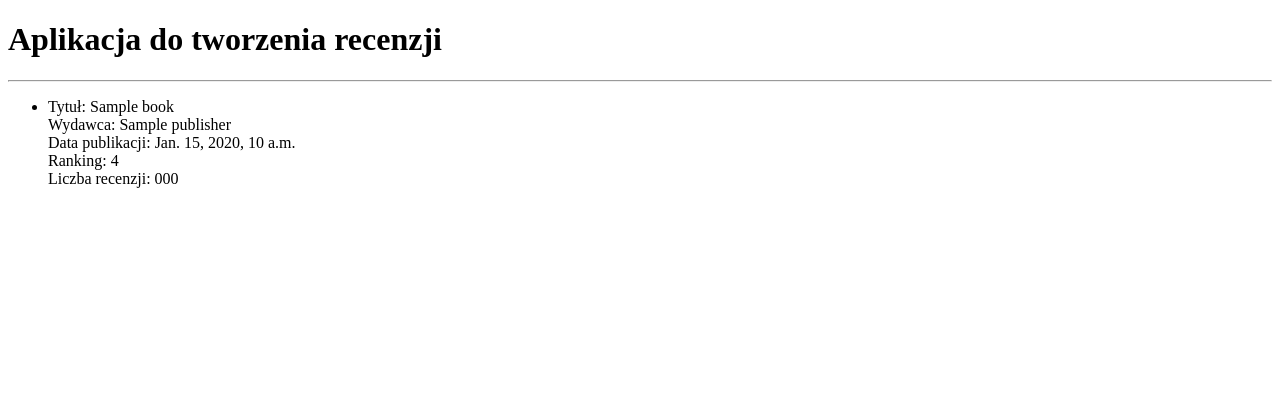
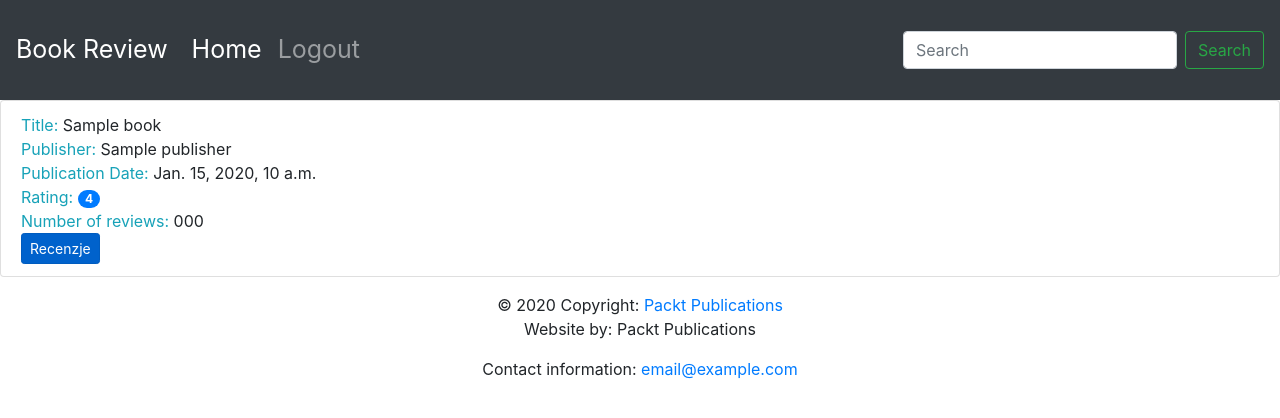
Before and after one commit to NorbertGalazka/Bookr, a Django app: template reviews/templates/book_list.html in a window 1280 px wide. Shown: the top 418 px of the page. Run offline with Django 4.2, Linux system fonts and the light colour scheme; the template is opened without the code that fills it: most values are stand-ins (such as "Sample title", 1, 10 or a date in 2020); some libraries are stand-ins or nearby versions.

Commit message:
several changes in old template

```diff
--- a/reviews/templates/book_list.html
+++ b/reviews/templates/book_list.html
@@ -1,32 +1,25 @@
-<!doctype html>
-<html lang="en">
-<head>
-    <meta charset="utf-8">
-    <title>Bookr</title>
-</head>
-    <body>
-        <h1>Aplikacja do tworzenia recenzji</h1>
-        <hr>
-        <ul>
-          {% for item in book_list %}
-          <li>
-              <span>Tytuł: </span> <span>{{ item.book.title }}</span>
+{% extends 'base.html' %}
+
+{% block content %}
+<ul class="list-group">
+  {% for item in books %}
+  <li class="list-group-item">
+      <span class="text-info">Title: </span> <span>{{ item.book.title }}</span>
       <br>
-              <span>Wydawca: </span><span>{{ item.book.publisher }}</span>
+      <span class="text-info">Publisher: </span><span>{{ item.book.publisher }}</span>
       <br>
-              <span>Data publikacji: </span><span>{{ item.book.publication_date }}</span>
+      <span class="text-info">Publication Date: </span><span>{{ item.book.publication_date }}</span>
       <br>
-              <span>Ranking: </span><span>{{ item.book_rating }}</span>
+      <span class="text-info">Rating: </span><span class="badge badge-primary badge-pill">{{ item.book_rating }}</span>
       <br>
-              <span>Liczba recenzji: </span><span>{{ item.number_of_reviews }}</span>
+      <span class="text-info">Number of reviews: </span><span>{{ item.number_of_reviews }}</span>
       <br>
       {% if item.book_rating is null %}
-              <span>Podaj ocenę i napisz pierwszą recenzję tej książki.</span>
+      <span class="text-secondary">Provide a rating and write the first review for this book.</span>
       <br>
       {% endif %}
+      <a class="btn btn-primary btn-sm active" role="button" aria-pressed="true" href="/book/{{ item.book.id }}/">Recenzje</a></li>
   </li>
-        <br>
   {% endfor %}
 </ul>
-    </body>
-</html>
+{% endblock %}
```
Lines whose indentation alone changed are shown as unchanged.
